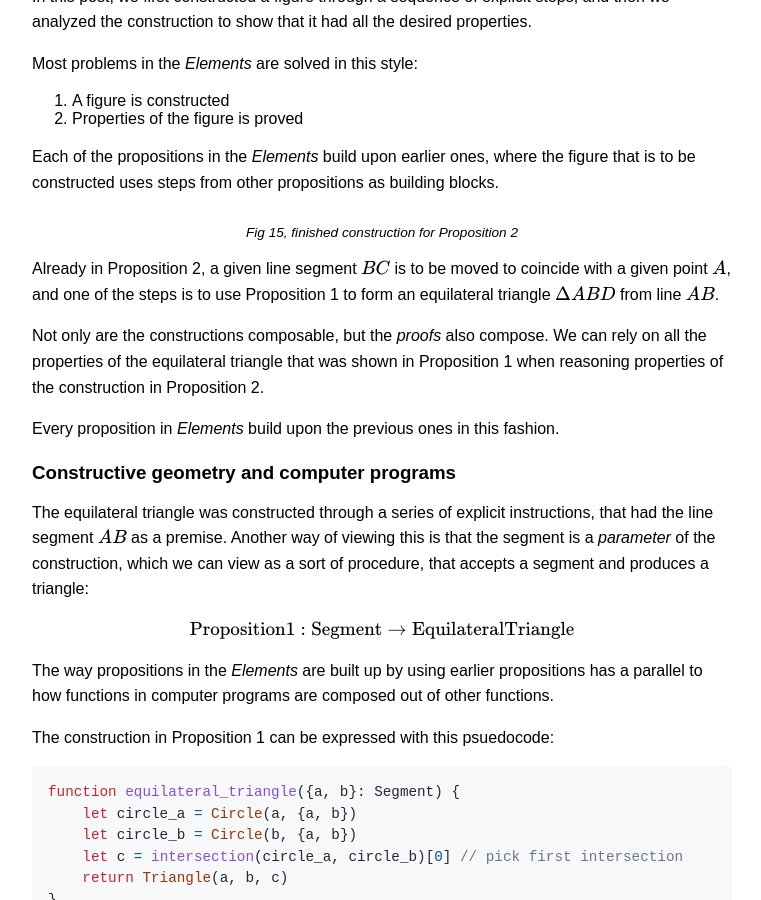
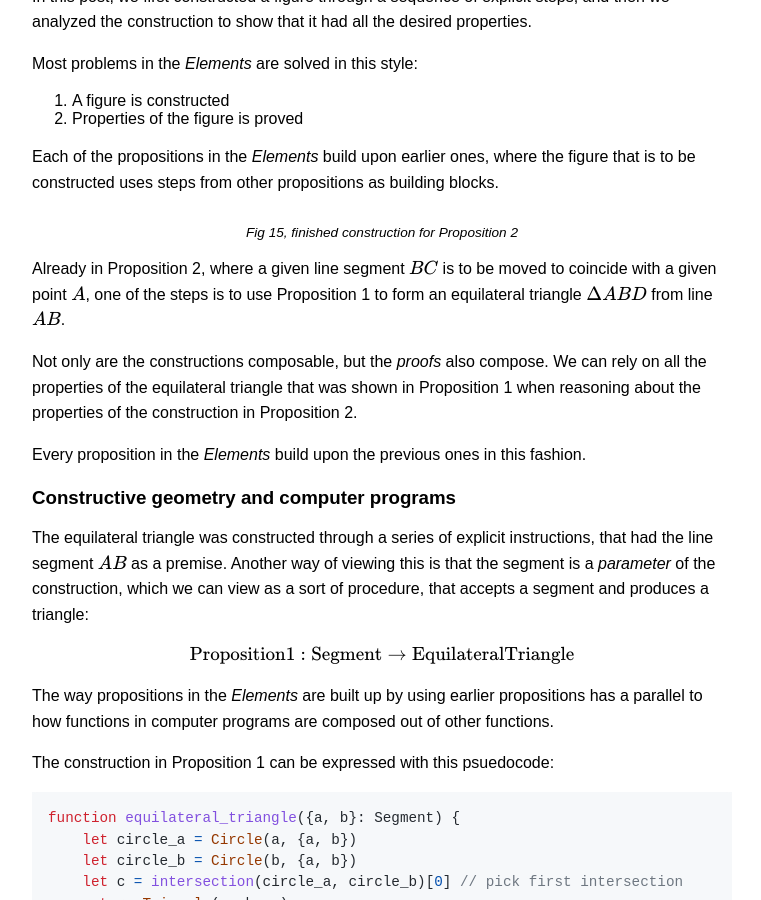
Before and after one commit to Warwolt/warwolt.github.io, a Jekyll site: the page built from _posts/2023-07-09-creating-an-equilateral-triangle.md, in a window 1280 px wide and 900 px high, scrolled down 6277 px. Shown: the whole window, without its empty margins (258-1019 px from the left). Built offline with Jekyll 4.4.1, drawn with Linux system fonts in a browser that asks for light colours; some web fonts are replaced; formulas are drawn with MathJax 3.

Commit message:
Update 2023-07-09-creating-an-equilateral-triangle.md

```diff
--- a/_posts/2023-07-09-creating-an-equilateral-triangle.md
+++ b/_posts/2023-07-09-creating-an-equilateral-triangle.md
@@ -423,15 +423,15 @@ that is to be constructed uses steps from other propositions as building blocks.
     <figcaption>finished construction for Proposition 2</figcaption>
 </figure>
 
-Already in Proposition 2, a given line segment $BC$ is to be moved to coincide
-with a given point $A$, and one of the steps is to use Proposition 1 to form an
+Already in Proposition 2, where a given line segment $BC$ is to be moved to coincide
+with a given point $A$, one of the steps is to use Proposition 1 to form an
 equilateral triangle $\Delta ABD$ from line $AB$.
 
 Not only are the constructions composable, but the *proofs* also compose. We can
 rely on all the properties of the equilateral triangle that was shown in
-Proposition 1 when reasoning properties of the construction in Proposition 2.
+Proposition 1 when reasoning about the properties of the construction in Proposition 2.
 
-Every proposition in *Elements* build upon the previous ones in this fashion.
+Every proposition in the *Elements* build upon the previous ones in this fashion.
 
 ### Constructive geometry and computer programs
 
```
